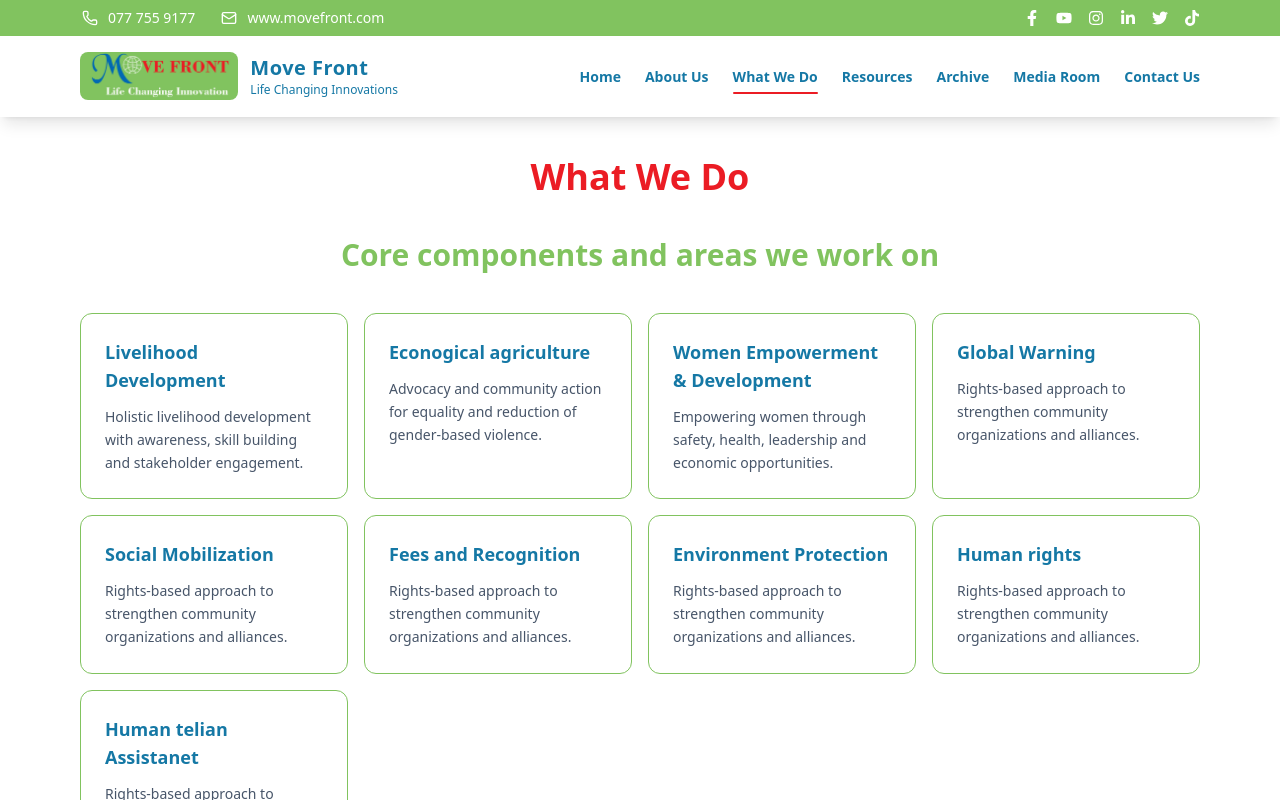
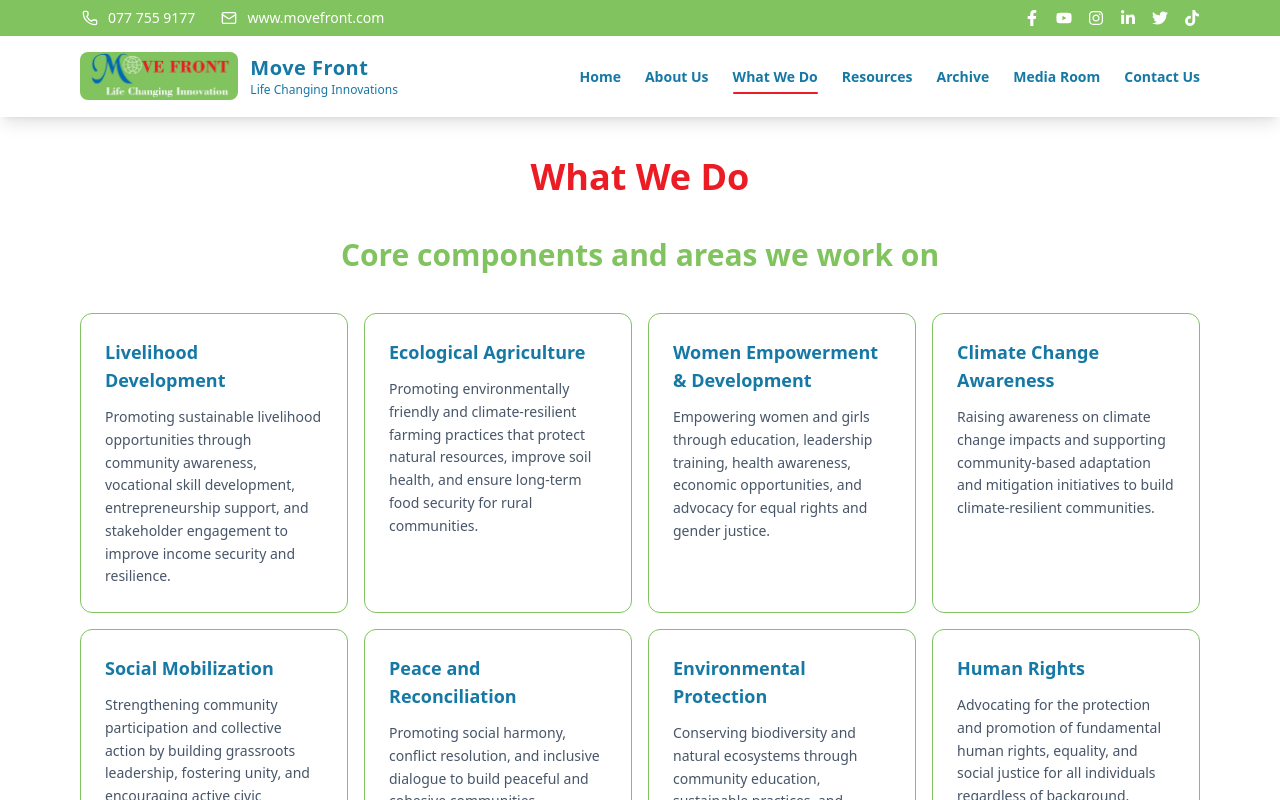
Before and after one commit to supunpramod/Move-Front-Institution, a React (Vite) app: page /what-we-do in a window 1280 px wide. Shown: the top 800 px of the page. Built offline with nearby package versions, Linux system fonts and the light colour scheme.

Commit message:
feat: Update content in Homeintro, Funding, WhatWeDo, and WhereWeWork components for clarity and consistency

```diff
--- a/src/components/Homeintro.jsx
+++ b/src/components/Homeintro.jsx
@@ -60,7 +60,7 @@ export default function Homeintro() {
 
               <FeatureCard
                 icon={<IconDonate />}
-                title="Donate Us"
+                title="Sponcer a Child"
                 text="Support our work to empower communities and protect children’s rights. Your donation helps us continue sustainable development programmes."
                 button={
                   <a
--- a/src/pages/Funding.jsx
+++ b/src/pages/Funding.jsx
@@ -13,35 +13,37 @@ export default function Funding() {
     <ul className="list-disc pl-5 text-slate-700 text-sm leading-relaxed space-y-3">
 
        <li>
-        <strong>USAID Projects</strong> – In collaboration with Safe Foundation,
-        focusing on human trafficking prevention and safe migration.
+  <strong>UNOPS Projects</strong> – Implemented in collaboration with partners
+  such as VRIDDHI, focusing on strengthening ethnic and inter-religious harmony,
+  peacebuilding, and reconciliation initiatives at community level.
 </li>
 
 <li>
-        <strong>UNOPS Projects</strong> – In collaboration with VRIDDHI,
-        strengthening ethnic and religious peace and reconciliation.
+  <strong>KIBO Alliance – USA</strong> – Supporting child rights promotion and
+  holistic development of adolescents through education, protection, and
+  leadership-building programs.
 </li>
 
 <li>
-        <strong>KIBO Alliance – America</strong> – Promoting child rights and
-        child development for adolescent children.
+  <strong>Asian Rural Institute – Japan</strong> – Promoting sustainable and
+  organic agriculture practices while addressing climate change and environmental
+  conservation at grassroots level.
 </li>
 
 <li>
-        <strong>Asian Rural Institute – Japan</strong> – Working on organic
-        agriculture and reduction of global warming.
+  <strong>SAFE Foundation Projects</strong> – Implementing community-based
+  programs on alcohol and drug prevention, child protection, gender equality,
+  and psychosocial and mental health awareness.
 </li>
 
 <li>
-        <strong>Healthy Lanka Alliance for Development – Norway</strong> –
-        Programs on alcohol and drug prevention, child rights, gender equality,
-        and mental health development.
+  <strong>Qatar Charity Projects</strong> – Delivering humanitarian and
+  community development initiatives focused on vulnerable families, education
+  support, and social wellbeing.
 </li>
 
-      <li>
-        <strong>Qatar Charity</strong> – Providing emergency relief support and
-        livelihood development initiatives.
-      </li>
+
+
 
     </ul>
   </div>
--- a/src/pages/WhatWeDo.jsx
+++ b/src/pages/WhatWeDo.jsx
@@ -21,33 +21,51 @@ export default function WhatWeDo() {
       <Section title="Core components and areas we work on" subtitle=" ">
         <div className="grid md:grid-cols-2 lg:grid-cols-4 gap-4">
           <Card title="Livelihood Development">
-            Holistic livelihood development with awareness, skill building and stakeholder engagement.
+  Promoting sustainable livelihood opportunities through community awareness,
+  vocational skill development, entrepreneurship support, and stakeholder engagement
+  to improve income security and resilience.
 </Card>
-          <Card title="Econogical agriculture">
-            Advocacy and community action for equality and reduction of gender-based violence.
+
+<Card title="Ecological Agriculture">
+  Promoting environmentally friendly and climate-resilient farming practices
+  that protect natural resources, improve soil health, and ensure long-term
+  food security for rural communities.
 </Card>
+
 <Card title="Women Empowerment & Development">
-            Empowering women through safety, health, leadership and economic opportunities.
+  Empowering women and girls through education, leadership training,
+  health awareness, economic opportunities, and advocacy for equal rights
+  and gender justice.
 </Card>
-          <Card title="Global Warning">
-            Rights-based approach to strengthen community organizations and alliances.
+
+<Card title="Climate Change Awareness">
+  Raising awareness on climate change impacts and supporting community-based
+  adaptation and mitigation initiatives to build climate-resilient communities.
 </Card>
 
 <Card title="Social Mobilization">
-            Rights-based approach to strengthen community organizations and alliances.
-          </Card>
-          <Card title="Fees and Recognition">
-            Rights-based approach to strengthen community organizations and alliances.
+  Strengthening community participation and collective action by building
+  grassroots leadership, fostering unity, and encouraging active civic engagement.
 </Card>
 
-          <Card title="Environment Protection">
-            Rights-based approach to strengthen community organizations and alliances.
+<Card title="Peace and Reconciliation">
+  Promoting social harmony, conflict resolution, and inclusive dialogue
+  to build peaceful and cohesive communities.
 </Card>
-          <Card title="Human rights">
-            Rights-based approach to strengthen community organizations and alliances.
+
+<Card title="Environmental Protection">
+  Conserving biodiversity and natural ecosystems through community education,
+  sustainable practices, and environmental advocacy initiatives.
 </Card>
-          <Card title="Human telian Assistanet">
-            Rights-based approach to strengthen community organizations and alliances.
+
+<Card title="Human Rights">
+  Advocating for the protection and promotion of fundamental human rights,
+  equality, and social justice for all individuals regardless of background.
+</Card>
+
+<Card title="Humanitarian Assistance">
+  Providing timely emergency relief, essential services, and recovery support
+  to vulnerable communities affected by disasters and crises.
 </Card>
         </div>
       </Section>
--- a/src/pages/WhereWeWork.jsx
+++ b/src/pages/WhereWeWork.jsx
@@ -11,17 +11,61 @@ export default function WhereWeWork() {
 
   return (
     <div>
-      <h1 className="text-3xl md:text-4xl font-bold text-accent text-center mt-10">
+      <h1 className="text-3xl md:text-4xl font-bold text-accent text-center m-10">
         Resources
       </h1>
 
-      <Section title="Partners and Networks">
+      <Section title="Partners and Networks" className="bg-secondary">
         <div className="rounded-2xl border border-slate-200 bg-slate-50 p-6">
-          <p className="text-slate-700 text-sm leading-relaxed">
-            Healthy Lanka Alliance for Development
-          </p>
+          <ul className="list-disc pl-5 text-slate-700 text-sm leading-relaxed space-y-3">
+
+            <li>
+  <strong>UNOPS Projects</strong> – Implemented in collaboration with partners
+  such as VRIDDHI, focusing on strengthening ethnic and inter-religious harmony,
+  peacebuilding, and reconciliation initiatives at community level.
+</li>
+
+<li>
+  <strong>KIBO Alliance – USA</strong> – Supporting child rights promotion and
+  holistic development of adolescents through education, protection, and
+  leadership-building programs.
+</li>
+
+<li>
+  <strong>Asian Rural Institute – Japan</strong> – Promoting sustainable and
+  organic agriculture practices while addressing climate change and environmental
+  conservation at grassroots level.
+</li>
+
+<li>
+  <strong>SAFE Foundation Projects</strong> – Implementing community-based
+  programs on alcohol and drug prevention, child protection, gender equality,
+  and psychosocial and mental health awareness.
+</li>
+
+<li>
+  <strong>Qatar Charity Projects</strong> – Delivering humanitarian and
+  community development initiatives focused on vulnerable families, education
+  support, and social wellbeing.
+</li>
+
+<li>
+  <strong>Corporate Social Responsibility (CSR) Projects</strong> – Partnering
+  with private sector organizations to implement community development programs
+  in health, education, livelihood support, and environmental sustainability.
+</li>
+
+<li>
+  <strong>Government of Sri Lanka Recognized Projects</strong> – Officially
+  registered and recognized initiatives aligned with national development
+  priorities, including social protection, youth empowerment, and community
+  welfare programs.
+</li>
+
+          </ul>
         </div>
       </Section>
+
 
       {/* Cards Section */}
       <Section>
```
Lines whose indentation alone changed are shown as unchanged.
